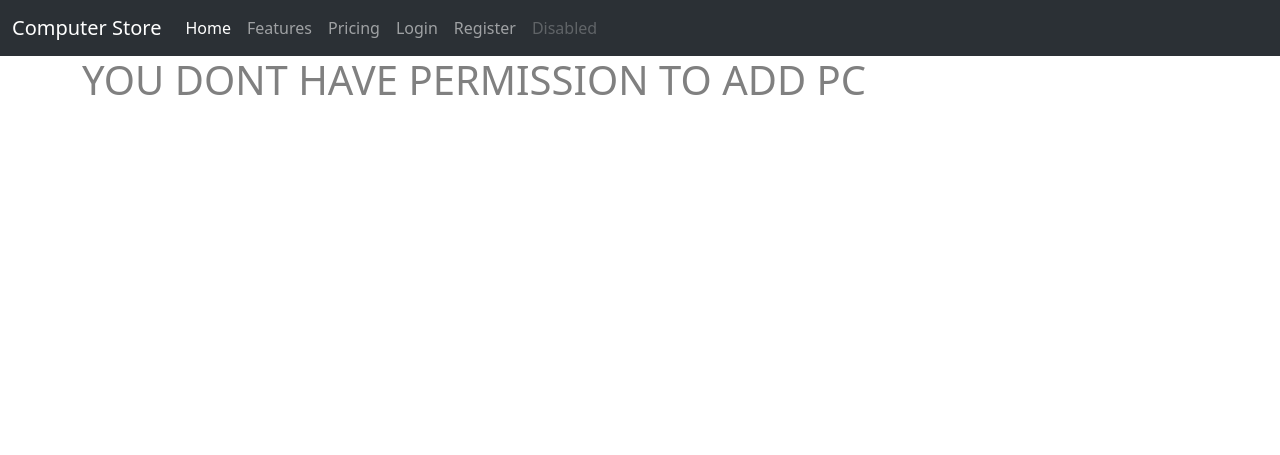
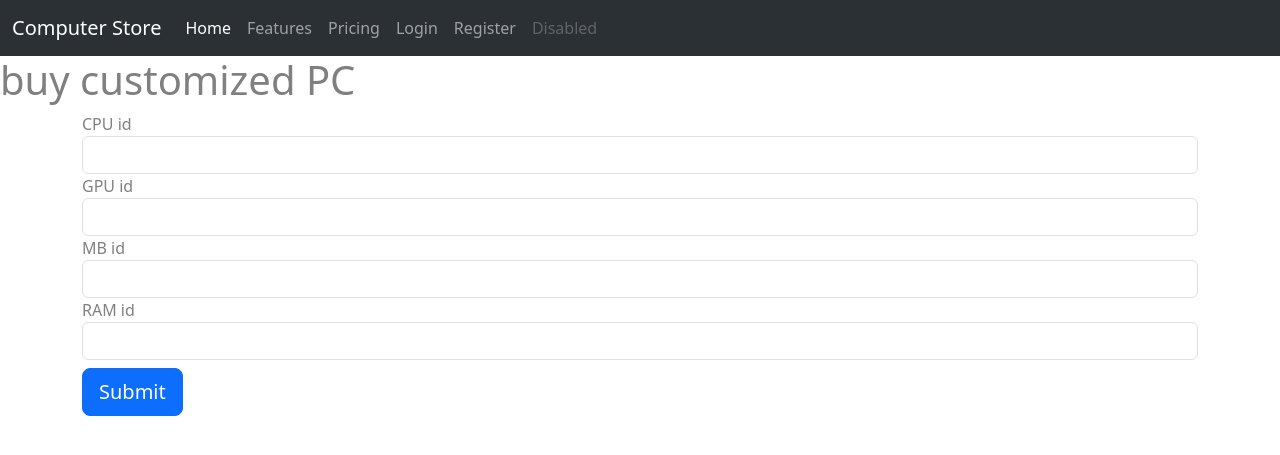
Before and after one commit to jiajuno-wu/322-prpject, a Flask app: page /setPC in a window 1280 px wide. Shown: the top 455 px of the page. Run offline with Flask 3, Linux system fonts and the light colour scheme.

Commit message:
customize

```diff
--- a/ltt/forms.py
+++ b/ltt/forms.py
@@ -38,9 +38,9 @@ class PurchaseForm(FlaskForm):
     submit = SubmitField(label = 'Purchase')
 
 class PCForm(FlaskForm):
-    PCname = StringField(label='item_name',  validators=[DataRequired()])
-    CPU = IntegerField(label= 'id', validators=[DataRequired()])
-    GPU = IntegerField(label= 'id', validators=[DataRequired()])
-    MB = IntegerField(label= 'id', validators=[DataRequired()])
-    RAM = IntegerField(label= 'id', validators=[DataRequired()])
-    submit = SubmitField(label = 'Create')
+    PCname = StringField(label='PCname',  validators=[DataRequired()])
+    CPU = IntegerField(label= 'CPU id', validators=[DataRequired()])
+    GPU = IntegerField(label= 'GPU id', validators=[DataRequired()])
+    MB = IntegerField(label= 'MB id', validators=[DataRequired()])
+    RAM = IntegerField(label= 'RAM id', validators=[DataRequired()])
+    submit = SubmitField(label = 'Submit')
--- a/ltt/models.py
+++ b/ltt/models.py
@@ -53,9 +53,11 @@ class PC(db.Model):
     gpu = db.Column(db.Integer, db.ForeignKey('item.id'))
     ram = db.Column(db.Integer, db.ForeignKey('item.id'))
     MB = db.Column(db.Integer, db.ForeignKey('item.id'))
+    rate_count = db.Column(db.Integer, default = 0)
+    rate_acc = db.Column(db.Integer,default = 0)
 
 
 
 with app.app_context():
-    # db.drop_all()
+    #db.drop_all()
     db.create_all()
--- a/ltt/templates/setPC.html
+++ b/ltt/templates/setPC.html
@@ -28,9 +28,26 @@
         </form>
     </div>
 {%else%}
-    <div class = "container">
-        <h1>YOU DONT HAVE PERMISSION TO ADD PC </h1>
-    </div>
+<h1>buy customized PC</h1>
+<div class = "container">
+    <form method="POST" class = "form-register">
+        {{form.hidden_tag()}}
+
+        {{ form.CPU.label() }}
+        {{ form.CPU(class="form-control")}}
+
+        {{ form.GPU.label() }}
+        {{ form.GPU(class="form-control")}}
+
+        {{ form.MB.label() }}
+        {{ form.MB(class="form-control")}}
+
+        {{ form.RAM.label() }}
+        {{ form.RAM(class="form-control")}}
+
+        {{form.submit(class="btn btn-lg btn-block btn-primary mt-2")}}
+    </form>
+</div>
 {%endif%}
 
 {% endblock %}
--- a/ltt/view.py
+++ b/ltt/view.py
@@ -182,3 +182,28 @@ def setPC():
 def prebulid():
     pc = PC.query.all()
     return render_template("prebulid.html", pc = pc)
+
+
+@view.route('/customize',methods = ['GET','POST'])
+def customize():
+    form = PCForm()
+    if form.validate_on_submit():
+        cpu = Item.query.get_or_404(form.CPU.data)
+        gpu = Item.query.get_or_404(form.GPU.data)
+        ram = Item.query.get_or_404(form.RAM.data)
+        mb = Item.query.get_or_404(form.MB.data)
+        if cpu.item_c == gpu.item_c == ram.item_c == mb.item_c:
+            if current_user.balance < (cpu.item_price + gpu.item_price + ram.item_price + mb.item_price):
+                flash("not enough balance")
+                current_user.warnings = current_user.warnings + 1
+                db.session.commit()
+                return redirect(url_for('view.customize'))
+            else:
+                flash("purchased")
+                current_user.balance = current_user.balance - (cpu.item_price + gpu.item_price + ram.item_price + mb.item_price)
+                db.session.commit()
+                return redirect(url_for('view.rating'))
+        else:
+            flash("NOT compatible")
+
+    return render_template("setPC.html", form = form)
```
Also changed, not shown: instance/store.db.
